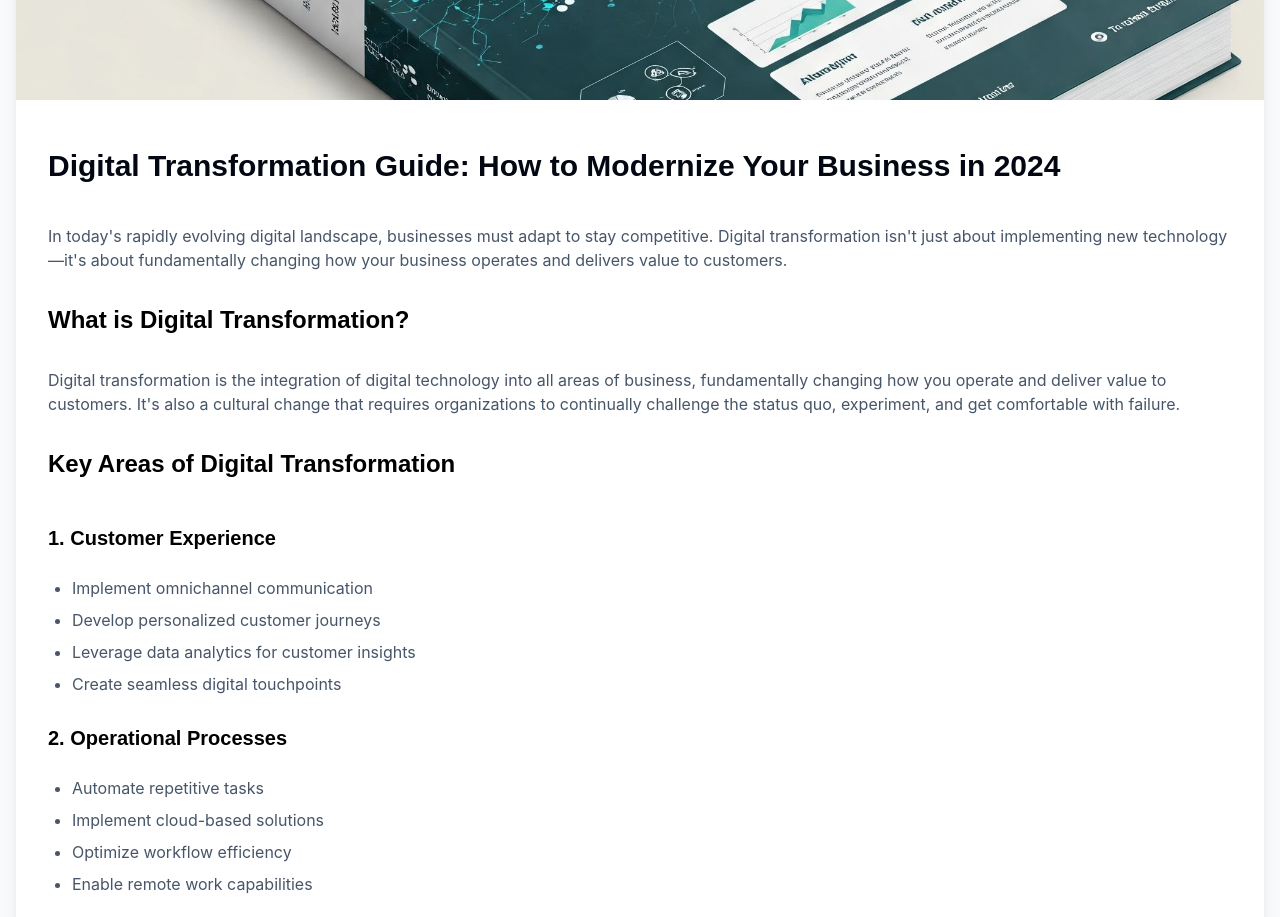
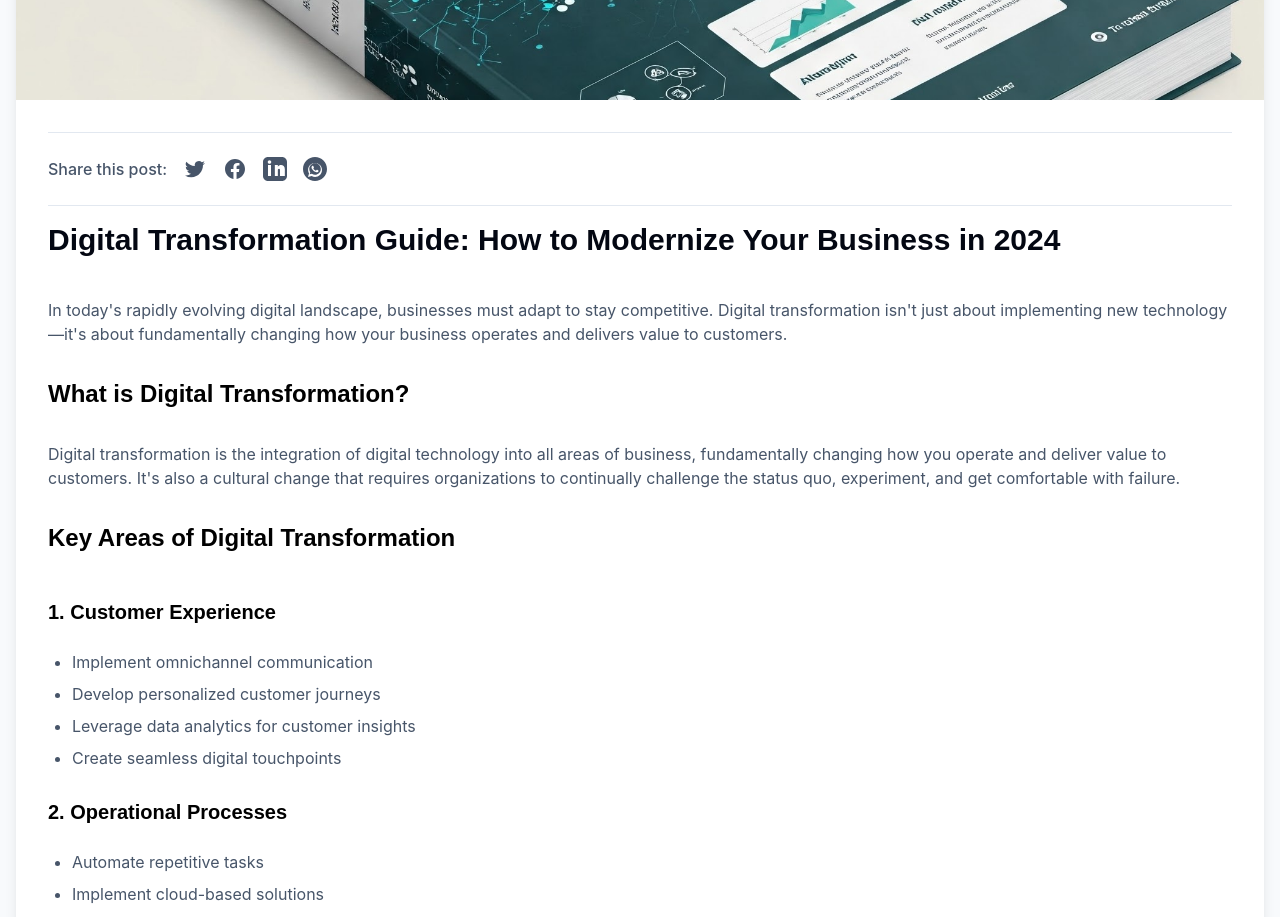
Before and after one commit to longla/thejoydigi, a Next.js app: page /blog/digital-transformation-guide-how-to-modernize-your-business-in-2025 in a window 1280 px wide. Shown: the part 820-1737 px from the top of the page. Built offline with nearby package versions, Linux system fonts and the light colour scheme.

Commit message:
feat: add social sharing component to blog posts

```diff
--- /dev/null
+++ b/src/components/blog/social-share.tsx
@@ -0,0 +1,110 @@
+import React from "react";
+
+interface SocialShareProps {
+  title: string;
+  url: string;
+  description: string;
+}
+
+const SocialShare: React.FC<SocialShareProps> = ({
+  title,
+  url,
+  description,
+}) => {
+  const encodedTitle = encodeURIComponent(title);
+  const encodedUrl = encodeURIComponent(url);
+  const encodedDescription = encodeURIComponent(description);
+
+  const shareLinks = {
+    twitter: `https://twitter.com/intent/tweet?text=${encodedTitle}&url=${encodedUrl}`,
+    facebook: `https://www.facebook.com/sharer/sharer.php?u=${encodedUrl}`,
+    linkedin: `https://www.linkedin.com/shareArticle?mini=true&url=${encodedUrl}&title=${encodedTitle}&summary=${encodedDescription}`,
+    whatsapp: `https://wa.me/?text=${encodedTitle}%20${encodedUrl}`,
+  };
+
+  return (
+    <div className="flex items-center space-x-4 py-6 border-t border-b border-secondary-200">
+      <span className="text-secondary-600 font-medium">Share this post:</span>
+      <div className="flex space-x-4">
+        <a
+          href={shareLinks.twitter}
+          target="_blank"
+          rel="noopener noreferrer"
+          className="text-secondary-600 hover:text-primary transition-colors"
+          aria-label="Share on Twitter"
+        >
+          <svg
+            className="w-6 h-6"
+            fill="currentColor"
+            viewBox="0 0 24 24"
+            aria-hidden="true"
+          >
+            <path d="M8.29 20.251c7.547 0 11.675-6.253 11.675-11.675 0-.178 0-.355-.012-.53A8.348 8.348 0 0022 5.92a8.19 8.19 0 01-2.357.646 4.118 4.118 0 001.804-2.27 8.224 8.224 0 01-2.605.996 4.107 4.107 0 00-6.993 3.743 11.65 11.65 0 01-8.457-4.287 4.106 4.106 0 001.27 5.477A4.072 4.072 0 012.8 9.713v.052a4.105 4.105 0 003.292 4.022 4.095 4.095 0 01-1.853.07 4.108 4.108 0 003.834 2.85A8.233 8.233 0 012 18.407a11.616 11.616 0 006.29 1.84" />
+          </svg>
+        </a>
+        <a
+          href={shareLinks.facebook}
+          target="_blank"
+          rel="noopener noreferrer"
+          className="text-secondary-600 hover:text-primary transition-colors"
+          aria-label="Share on Facebook"
+        >
+          <svg
+            className="w-6 h-6"
+            fill="currentColor"
+            viewBox="0 0 24 24"
+            aria-hidden="true"
+          >
+            <path
+              fillRule="evenodd"
+              d="M22 12c0-5.523-4.477-10-10-10S2 6.477 2 12c0 4.991 3.657 9.128 8.438 9.878v-6.987h-2.54V12h2.54V9.797c0-2.506 1.492-3.89 3.777-3.89 1.094 0 2.238.195 2.238.195v2.46h-1.26c-1.243 0-1.63.771-1.63 1.562V12h2.773l-.443 2.89h-2.33v6.988C18.343 21.128 22 16.991 22 12z"
+              clipRule="evenodd"
+            />
+          </svg>
+        </a>
+        <a
+          href={shareLinks.linkedin}
+          target="_blank"
+          rel="noopener noreferrer"
+          className="text-secondary-600 hover:text-primary transition-colors"
+          aria-label="Share on LinkedIn"
+        >
+          <svg
+            className="w-6 h-6"
+            fill="currentColor"
+            viewBox="0 0 24 24"
+            aria-hidden="true"
+          >
+            <path
+              fillRule="evenodd"
+              d="M19 0h-14c-2.761 0-5 2.239-5 5v14c0 2.761 2.239 5 5 5h14c2.762 0 5-2.239 5-5v-14c0-2.761-2.238-5-5-5zm-11 19h-3v-11h3v11zm-1.5-12.268c-.966 0-1.75-.79-1.75-1.764s.784-1.764 1.75-1.764 1.75.79 1.75 1.764-.783 1.764-1.75 1.764zm13.5 12.268h-3v-5.604c0-.88-.06-1.601-1-1.601-1 0-1.16.781-1.16 1.601v5.604h-3v-11h3v1.765c1.396-2.586 7-2.777 7 2.476v6.759z"
+              clipRule="evenodd"
+            />
+          </svg>
+        </a>
+        <a
+          href={shareLinks.whatsapp}
+          target="_blank"
+          rel="noopener noreferrer"
+          className="text-secondary-600 hover:text-primary transition-colors"
+          aria-label="Share on WhatsApp"
+        >
+          <svg
+            className="w-6 h-6"
+            fill="currentColor"
+            viewBox="0 0 24 24"
+            aria-hidden="true"
+          >
+            <path
+              fillRule="evenodd"
+              d="M12.031 6.172c-3.181 0-5.767 2.586-5.768 5.766-.001 1.298.38 2.27 1.019 3.287l-.582 2.128 2.182-.573c.978.58 1.911.928 3.145.929 3.178 0 5.767-2.587 5.768-5.766.001-3.187-2.575-5.77-5.764-5.771zm3.392 8.244c-.144.405-.837.774-1.17.824-.299.045-.677.063-1.092-.069-.252-.08-.575-.187-.988-.365-1.739-.751-2.874-2.502-2.961-2.617-.087-.116-.708-.94-.708-1.793s.448-1.273.607-1.446c.159-.173.346-.217.462-.217l.332.006c.106.005.249-.04.39.298.144.347.491 1.2.534 1.287.043.087.072.188.014.304-.058.116-.087.188-.173.289l-.26.304c-.087.086-.177.18-.076.354.101.174.449.741.964 1.201.662.591 1.221.774 1.394.86s.274.072.376-.043c.101-.116.433-.506.549-.68.116-.173.231-.145.39-.087s1.011.477 1.184.564c.173.087.287.129.332.202.045.073.045.419-.1.824zm-3.423-14.416c-6.627 0-12 5.373-12 12s5.373 12 12 12 12-5.373 12-12-5.373-12-12-12zm.029 19.88c-1.161 0-2.305-.292-3.318-.844l-3.677.964.984-3.595c-.607-1.052-.927-2.246-.926-3.468.001-3.825 3.113-6.937 6.937-6.937 1.856.001 3.598.723 4.907 2.034 1.31 1.311 2.031 3.054 2.03 4.908-.001 3.825-3.113 6.938-6.937 6.938z"
+              clipRule="evenodd"
+            />
+          </svg>
+        </a>
+      </div>
+    </div>
+  );
+};
+
+export default SocialShare;
--- a/src/pages/blog/[slug].tsx
+++ b/src/pages/blog/[slug].tsx
@@ -2,6 +2,7 @@ import { motion } from "framer-motion";
 import { GetStaticPaths, GetStaticProps } from "next";
 import { MDXRemote } from "next-mdx-remote";
 import Image from "next/image";
+import SocialShare from "../../components/blog/social-share";
 import { getAllPosts, getPostBySlug } from "../../lib/posts";
 import BlogLayout from "./_layout";
 
@@ -18,6 +19,8 @@ interface BlogPostProps {
 }
 
 export default function BlogPost({ post }: BlogPostProps) {
+  const postUrl = `https://thejoydigi.com/blog/${post.slug}`;
+
   return (
     <BlogLayout postData={post}>
       <div className="min-h-screen bg-secondary-50">
@@ -60,7 +63,13 @@ export default function BlogPost({ post }: BlogPostProps) {
                   className="object-cover"
                 />
               </div>
-              <div className="p-8 prose prose-lg max-w-none font-sans">
+              <div className="p-8">
+                <SocialShare
+                  title={post.title}
+                  url={postUrl}
+                  description={post.excerpt}
+                />
+                <div className="prose prose-lg max-w-none font-sans">
                   <div className="prose-headings:font-heading prose-h1:font-heading prose-h2:font-heading prose-h3:font-heading prose-h4:font-heading prose-h5:font-heading prose-h6:font-heading prose-p:text-secondary-600 prose-strong:text-secondary-900 prose-strong:font-semibold prose-a:text-primary prose-a:no-underline hover:prose-a:underline">
                     <MDXRemote
                       {...post.content}
@@ -111,6 +120,7 @@ export default function BlogPost({ post }: BlogPostProps) {
                     />
                   </div>
                 </div>
+              </div>
             </motion.div>
           </div>
         </section>
```
Lines whose indentation alone changed are shown as unchanged.
